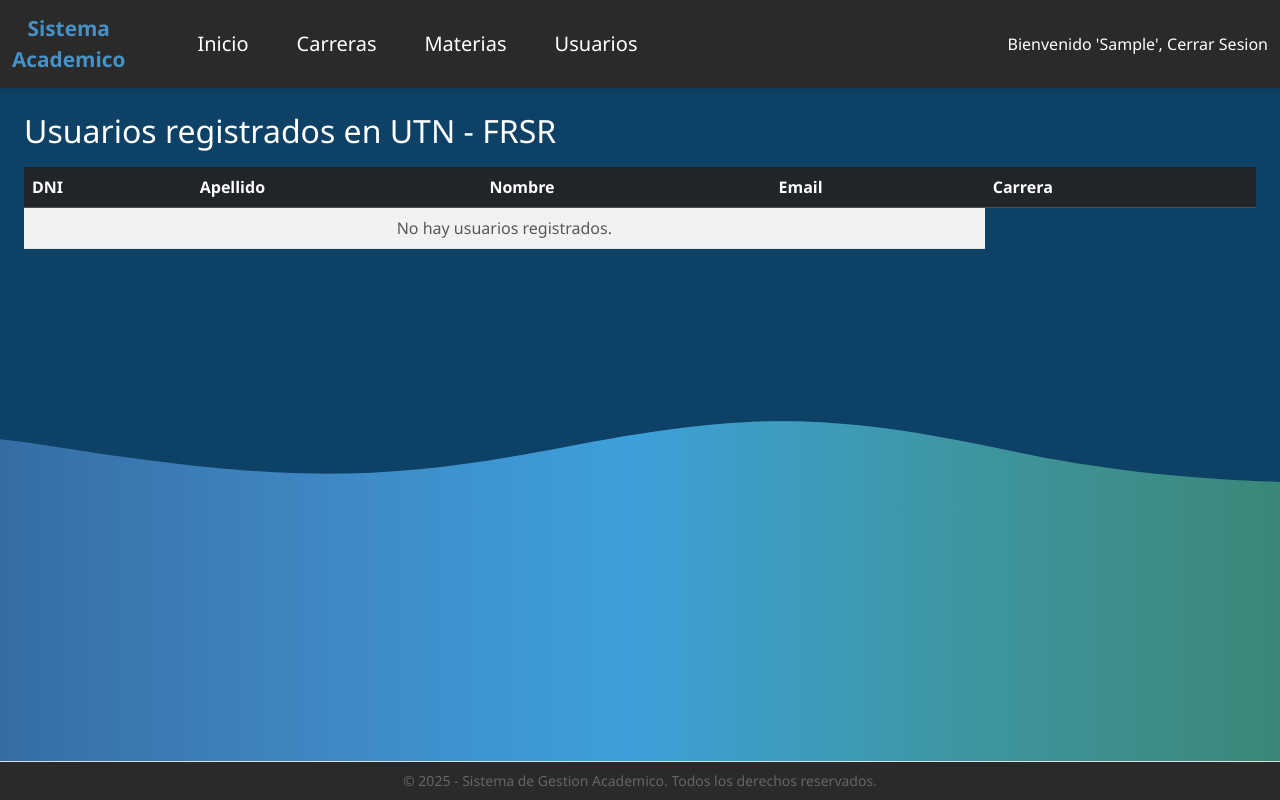
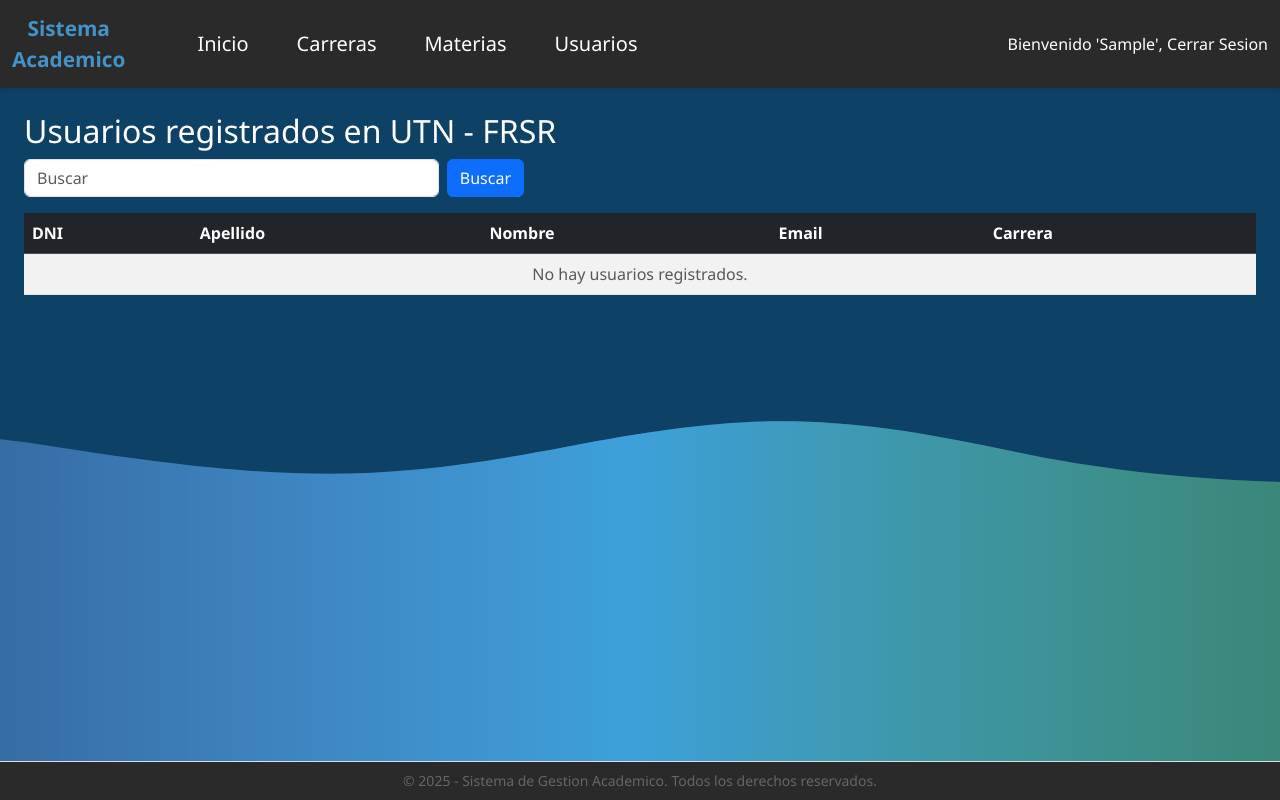
Before and after one commit to UTN-BDA/gestion_academica, a Django app: page /administration/usuarios/ in a window 1280 px wide. Run offline with Django 4.2, Linux system fonts and the light colour scheme; the visitor is signed in with stand-in values (Sample User, id 1).

Commit message:
add search bar to admin panel

```diff
--- a/materias/templates/usuarios_admin.html
+++ b/materias/templates/usuarios_admin.html
@@ -2,7 +2,14 @@
 
 {% block content %}
 <h2 class="titulo-usuarios">Usuarios registrados en UTN - FRSR</h2>
-
+<div style="max-width: 500px;">
+    <form method="get" class="d-flex mb-3">
+        <input type="text" name="buscar" class="form-control me-2" placeholder="Buscar" value="{{request.GET.buscar}}">
+        <button type="submit" class="btn btn-primary">
+            Buscar
+        </button>
+    </form>
+</div>
 <table class="table table-striped mt-3">
     <thead class="table-dark">
         <tr>
@@ -28,7 +35,7 @@
             </tr>
         {% empty %}
             <tr>
-                <td colspan="4" class="text-muted text-center">No hay usuarios registrados.</td>
+                <td colspan="5" class="text-muted text-center">No hay usuarios registrados.</td>
             </tr>
         {% endfor %}
     </tbody>
--- a/materias/views.py
+++ b/materias/views.py
@@ -3,23 +3,46 @@
 from usuarios.models import User
 from .models import Career, Materia
 from django.contrib.auth.decorators import login_required
+from django.db.models import Q
 from inscripciones.models import Inscripcion
 from inscripciones.models import InscripcionCarrera
 # Create your views here.
 
 @login_required
 def lista_carreras(request):
-    carreras = Career.objects.all()
+    query = request.GET.get('buscar')
+    if query:
+        carreras = Career.objects.filter(
+            Q(name__icontains=query)
+        )
+    else:
+        carreras = Career.objects.all()
     return render(request, 'carreras_admin.html', {'carreras': carreras})
 
 @login_required
 def lista_materias(request):
-    materias = Materia.objects.all()
+    query = request.GET.get('buscar')
+    if query:
+        materias = Materia.objects.filter(
+            Q(nombre__icontains=query) |
+            Q(carrera__name__icontains=query)
+        )
+    else:
+        materias = Materia.objects.all()
     return render(request, 'materias_admin.html', {'materias': materias})
 
 @login_required
 def lista_usuarios(request):
-    usuarios = User.objects.all()
+    query = request.GET.get('buscar')
+    if query:
+        usuarios = User.objects.filter(
+            Q(dni__icontains=query) |
+            Q(email__icontains=query) |
+            Q(last_name__icontains=query) |
+            Q(first_name__icontains=query)
+        )
+    else:
+        usuarios = User.objects.all()
     return render(request, 'usuarios_admin.html', {'usuarios': usuarios})
 
 @login_required
```
Also changed, not shown: materias/templates/carreras_admin.html (+8 -1 lines), materias/templates/materias_admin.html (+8 -1 lines).
